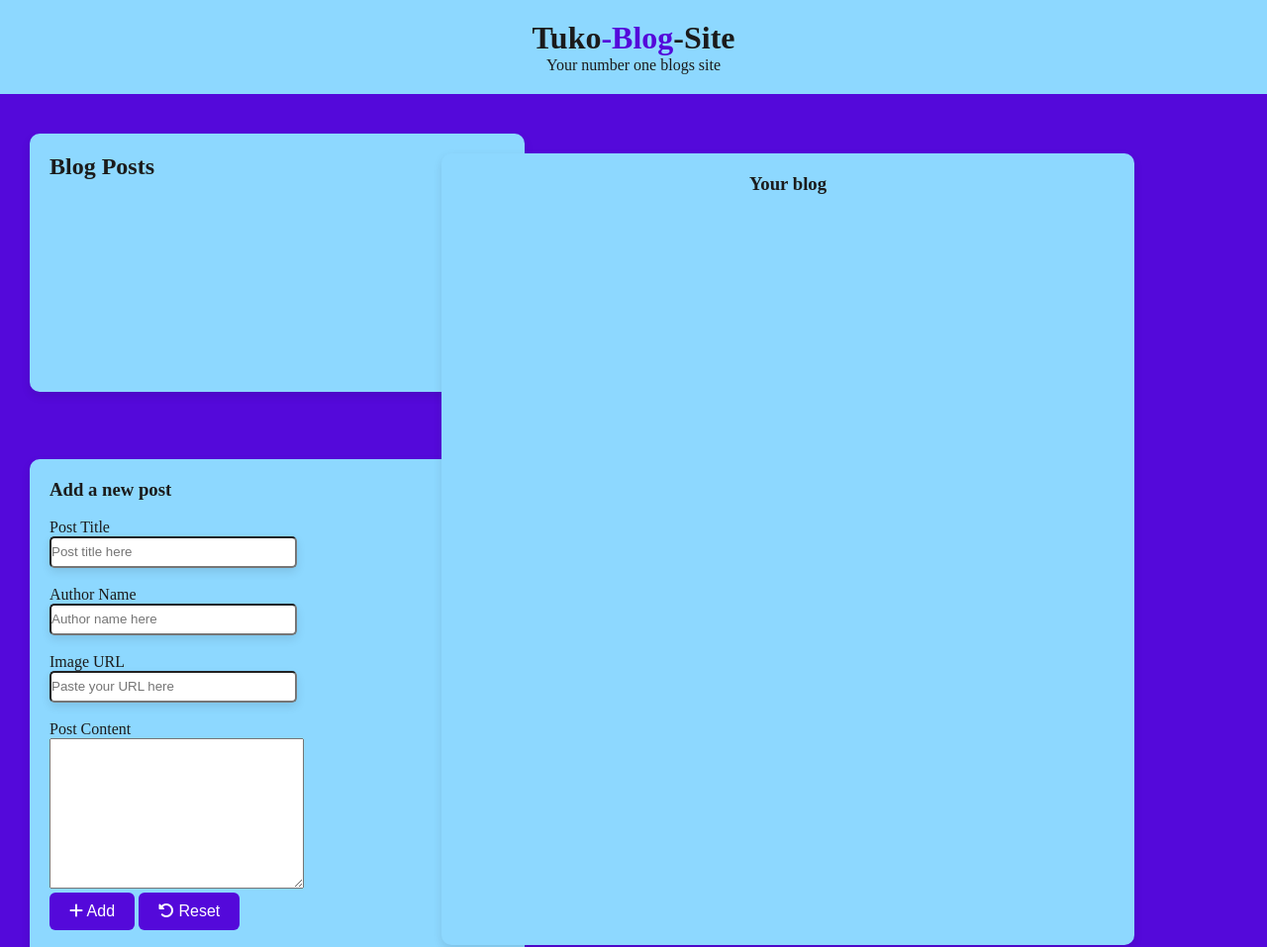
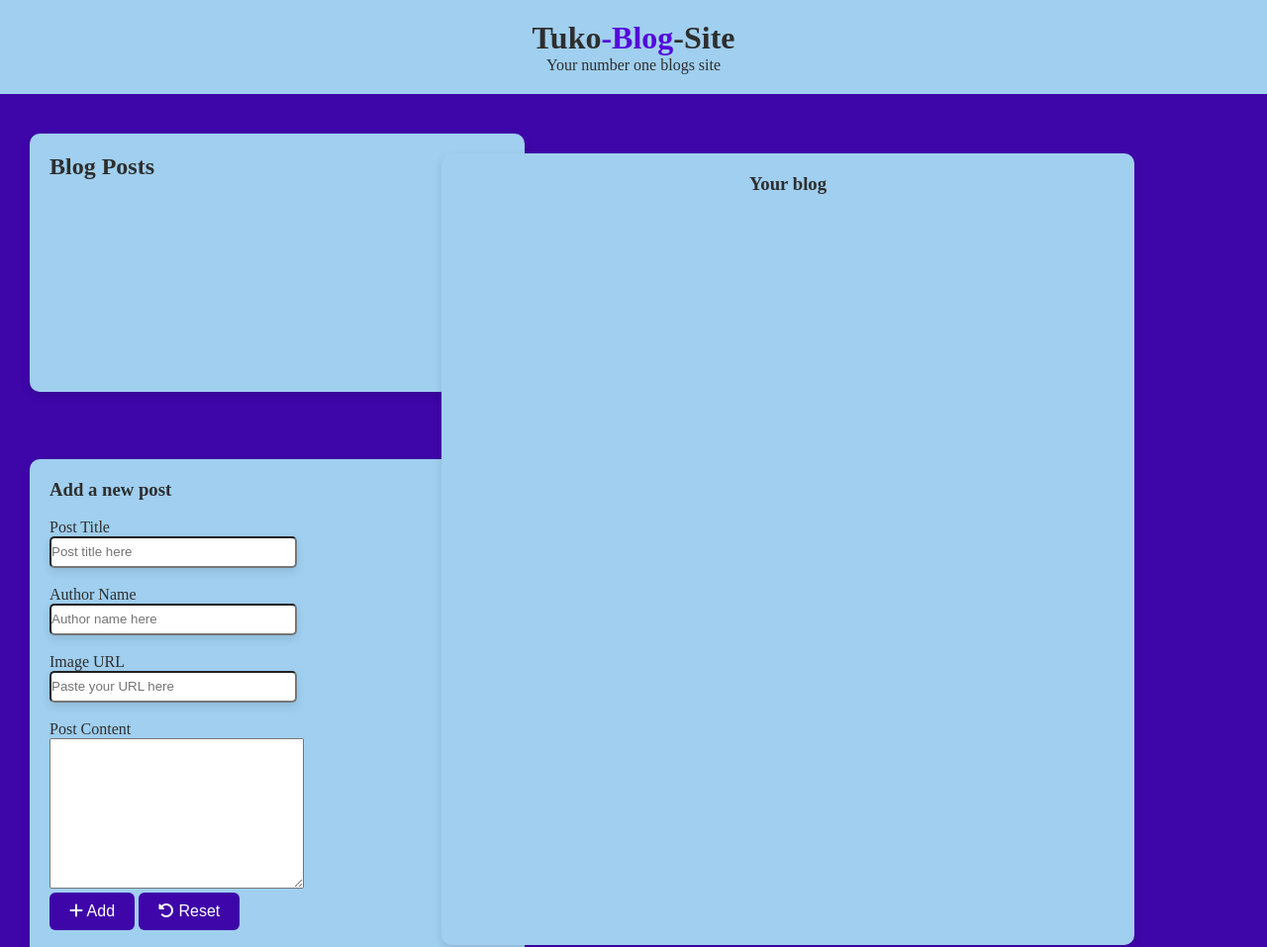
Before and after one commit to LydiaNeema/Simple-blog-post-manager, a plain HTML site: page index.html in a window 1280 px wide. Shown: the top 957 px of the page at 99% size. Drawn offline with Linux system fonts and the light colour scheme; no server answers.

Commit message:
changed background colors

```diff
--- a/css/style.css
+++ b/css/style.css
@@ -5,7 +5,7 @@
 }
 body{
     font-family: 'Poppins' sans-serif;
-    background-color:#5409DA ;
+    background-color:#3E06A8 ;
     font-size: 1em;
     color: white;
 
@@ -13,8 +13,8 @@ body{
 .intro{
     text-align: center;
   padding: 20px;
-  background-color: #8DD8FF;
-  color: #1b1b1b;
+  background-color: #A0CFEF;
+  color: #2e2e2e;
 }
 .intro h1 span {
   color: #5409DA;
@@ -37,10 +37,10 @@ width: 30%;
     align-items: start;
     width: 500px;
     height:400px;
-    background-color: #8DD8FF;
+    background-color:  #A0CFEF;
     border-radius: 10px;
     padding: 20px;
-    color: #1b1b1b;
+    color:#2e2e2e ;
     box-shadow: 0 4px 10px rgba(0, 0, 0, 0.1);
     margin-top:10px;
 }
@@ -50,10 +50,10 @@ width: 30%;
     align-items: start;
     width: 500px;
     height:100%;
-    background-color: #8DD8FF;
+    background-color:#A0CFEF ;
     border-radius: 10px;
     padding: 20px;
-    color: #1b1b1b;
+    color:#2e2e2e ;
     box-shadow: 0 4px 10px rgba(0, 0, 0, 0.1);
     margin-top:10px;
 }
@@ -68,12 +68,12 @@ width: 30%;
 .left{
 
 border-radius: 10px;
- color: #1b1b1b;
+ color:#2e2e2e ;
  padding: 20px;
 text-align: center;
 width: 700px;
 height: 800px;
-background-color: #8DD8FF;
+background-color: #A0CFEF ;
 box-shadow: 0 4px 10px rgba(0, 0, 0, 0.1);
 margin-top:10px;
 
@@ -94,14 +94,14 @@ button {
   font-size: 1em;
   border: none;
   border-radius: 6px;
-  background-color: #5409DA;
+  background-color:  #3E06A8;
   color: white;
   cursor: pointer;
   transition: background-color 0.3s ease;
 }
 
 button:hover {
-  background-color: #3a0bbf;
+  background-color: #2C0485;
 }
 #editForm {
   display: flex;
@@ -136,7 +136,7 @@ button:hover {
 }
 
 #editForm .myButton {
-  background-color: #5409DA;
+  background-color: #3E06A8;
   color: white;
 }
 
@@ -152,7 +152,7 @@ button:hover {
   margin-top: 10px;
 }
 .myButton:hover {
-  background-color: #3a0bbf;
+  background-color:#2C0485 ;
 }
 
 .myDeleteButton:hover {
--- a/db.json
+++ b/db.json
@@ -5,7 +5,7 @@
       "Title": "City/Urban vibes",
       "Author": "Roman Kraft",
       "Image": "https://images.unsplash.com/photo-1504384308090-c894fdcc538d?w=400&auto=format",
-      "Content": "welcome to city Vibes home of champions."
+      "Content": "Welcome to City Vibes home of champions.hi regan"
     },
     {
       "id": "2",
```
